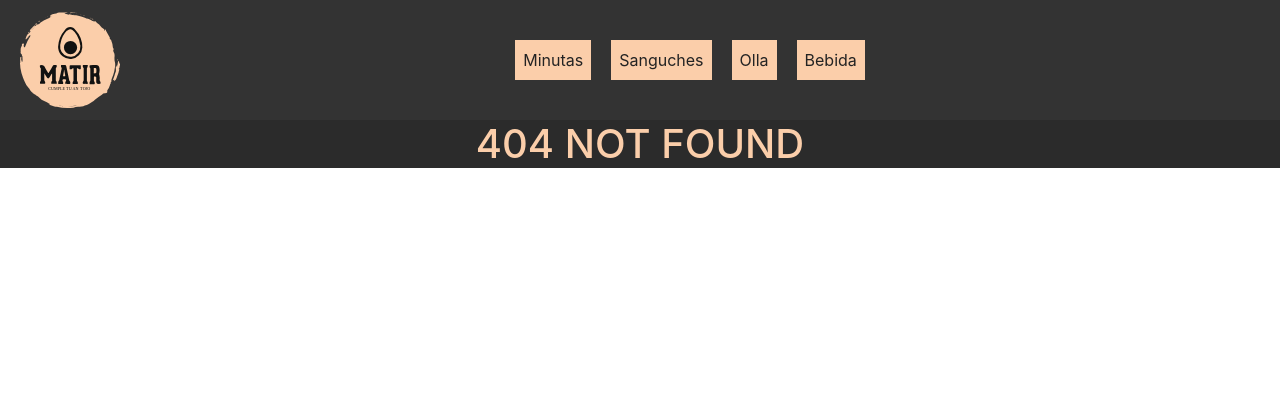
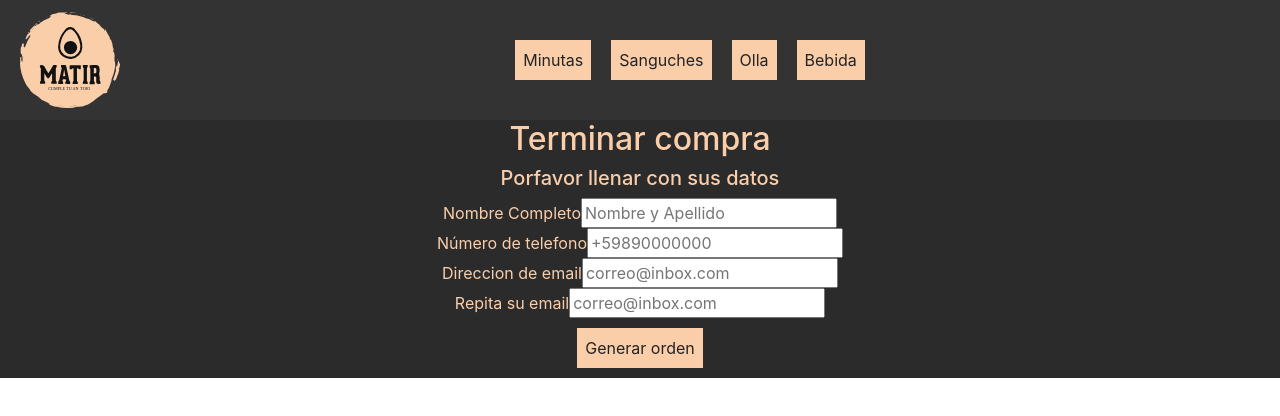
Before and after one commit to mathiacost/Matir, a React (Create React App) app: page /checkout in a window 1280 px wide. Before the commit this address had no page. Shown: the top 416 px of the page. Built offline with nearby package versions, Linux system fonts and the light colour scheme.

Commit message:
roto no para de generar ordenes

```diff
--- a/src/App.js
+++ b/src/App.js
@@ -1,26 +1,15 @@
 import './App.css';
-import {React, useEffect} from 'react';
+import React from 'react';
 import { BrowserRouter, Routes, Route } from 'react-router-dom';
 import NavBar from './components/navbar/NavBar';
 import ItemListContainer from './components/itemListContainer/itemListContainer';
 import ItemDetailContainer from './components/ItemDetailContainer/ItemDetailContainer';
 import { CartProvider } from './Context/CartContext';
 import Cart from './components/Cart/Cart'
-import { addDoc, collection } from 'firebase/firestore';
-import { db } from './services/firebase';
-import {products} from './asyncMock'
+import Checkout from './components/Checkout/Checkout'
+function App() {
 
-
-
-
-
-function App() {
-  // useEffect(()=>{
-  //   const collectionProd = collection(db,'products')
-  //   products.map((item)=> addDoc(collectionProd,item))
-  // },[])
-
-  return(
+  return (
     <div className="App">
       <BrowserRouter>
         <CartProvider>
@@ -30,6 +19,7 @@ function App() {
             <Route path='/category/:categoryId' element={<ItemListContainer />} />
             <Route path='/item/:itemId' element={ <ItemDetailContainer /> } />
             <Route path='/cart' element={ <Cart /> } />
+            <Route path='/checkout' element={<Checkout/>}/>
             <Route path='*' element={<h1>404 NOT FOUND</h1>} />
           </Routes>
         </CartProvider>
--- a/src/components/Cart/Cart.js
+++ b/src/components/Cart/Cart.js
@@ -4,6 +4,7 @@ import { useContext } from 'react'
 import { CartContext } from '../../Context/CartContext'
 import CartItem from '../CartItem/CartItem'
 import { Link } from 'react-router-dom'
+
 
 const Cart = () => {
     const { cart, clearCart, totalQuantity, total} = useContext(CartContext)
--- a/src/components/CartItem/CartItem.js
+++ b/src/components/CartItem/CartItem.js
@@ -6,7 +6,7 @@ const CartItem = (item) =>{
 
     return(
         <div className="d-flex justify-content-arround align-items-center">
-            <img src={item.img} alt={item.name}/>
+            <img className="cartItemImg" src={item.img} alt={item.name}/>
             <p>{item.name}</p>
             <p>{item.price}</p>
             <p>{item.quantity}</p>
--- /dev/null
+++ b/src/components/Checkout/Checkout.js
@@ -0,0 +1,74 @@
+import { addDoc, collection, serverTimestamp } from "firebase/firestore";
+import React, { useContext, useState } from "react";
+import { db } from "../../services/firebase";
+import { CartContext } from "../../Context/CartContext";
+
+
+const Checkout = () => {
+    const[user, setUser]=useState({})
+    const[validateEmail, setValidateEmail] = useState('')
+    const[orderId, setOrderId]= useState('')
+    const {cart, total, clear}= useContext(CartContext)
+    const datosComprador = (e) =>{
+        setUser({
+            ...user,
+            [e.target.name]:e.target.value
+        })
+    }
+    const finalizarCompra = (e) => {
+        e.preventDefault()
+    }
+    if(!user.name && !user.phone){
+        alert('Complete los campos Obligatorios')
+    }else{
+        let order = {
+            user,
+            item:cart,
+            total:total,
+            date:serverTimestamp()
+
+    }
+    const ventas = collection(db, 'orders')
+    addDoc(ventas,order)
+    .then((res)=>{
+        setOrderId(res.id)
+        clear()
+    })
+    .catch((error)=>console.log(error))
+    console.log(user)
+    }
+    return(
+        <div>
+            {orderId !==''
+            ?<div>
+                <h2>Gracias por completar su orden</h2>
+                <h2>su numero de registro es: {orderId}</h2>
+            </div>
+            :<div>
+                <h2>Terminar compra</h2>
+                <h5>Porfavor llenar con sus datos</h5>
+                <form onSubmit={finalizarCompra}>
+                    <div clasename='mb-3'>
+                        <label className="formLabel">Nombre Completo</label>
+                    <input className="formControl" onChange={datosComprador} type="text" placeholder="Nombre y Apellido" name="name" required/>
+                    </div>
+                    <div clasename='mb-3'>
+                    <label className="formLabel">Número de telefono</label>
+                    <input className="formControl" onChange={datosComprador} type="number" placeholder="+59890000000" name="phone" required/>
+                    </div>
+                    <div clasename='mb-3'>
+                    <label className="formLabel">Direccion de email</label>
+                    <input className="formControl" onChange={datosComprador} type="email" placeholder="correo@inbox.com" name="mail"required/>
+                    </div>
+                    <div clasename='mb-3'>
+                    <label className="formLabel">Repita su email</label>
+                    <input className="formControl" type="email" placeholder="correo@inbox.com" name="mail" onChange={((e)=>setValidateEmail(e.target.value))}/>
+                    </div>
+                    <button className="option" type="submit" disabled={validateEmail !== user.mail}>Generar orden</button>
+                </form>
+            </div> }
+        </div>
+    )
+}
+
+export default Checkout
```
